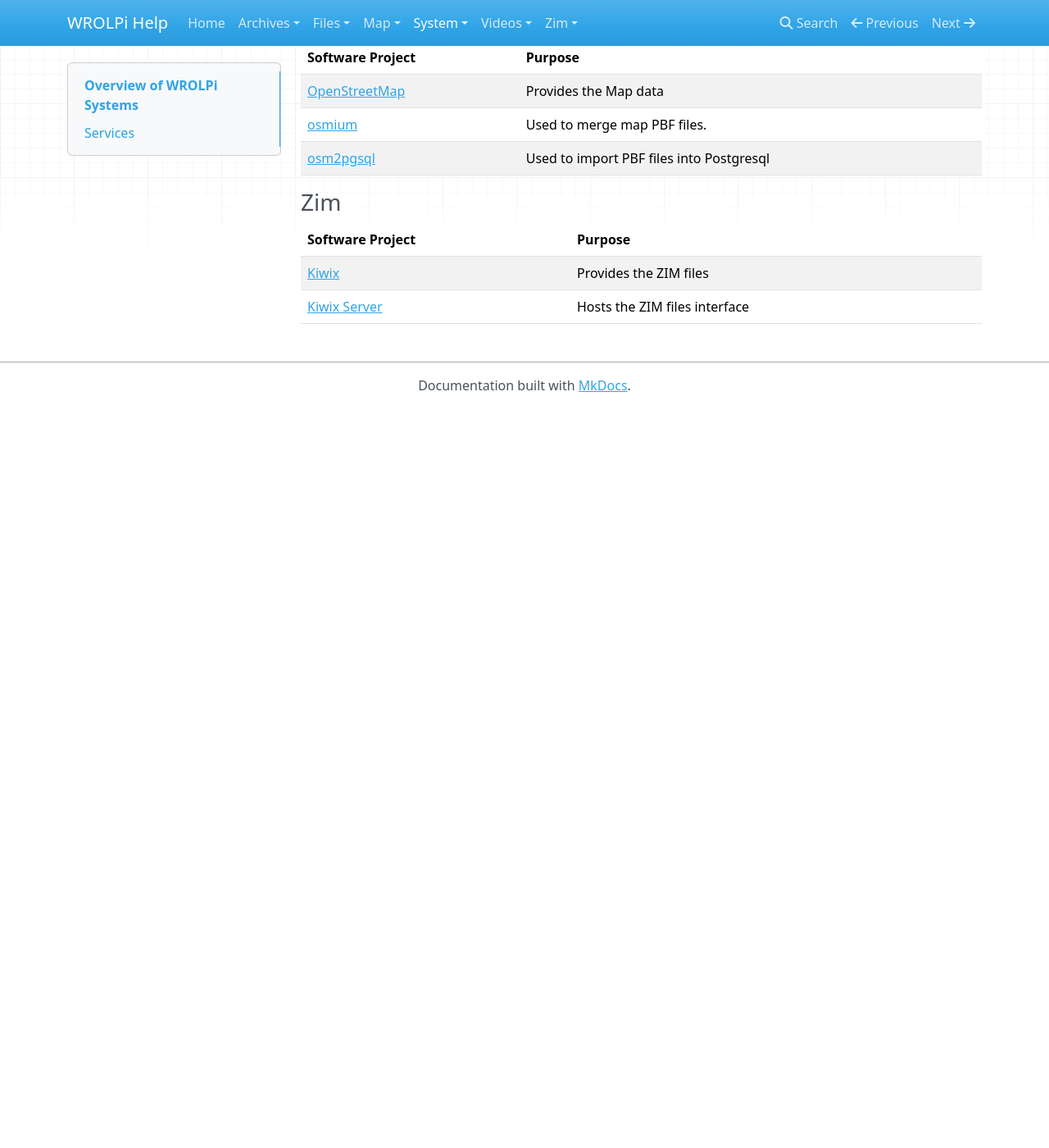
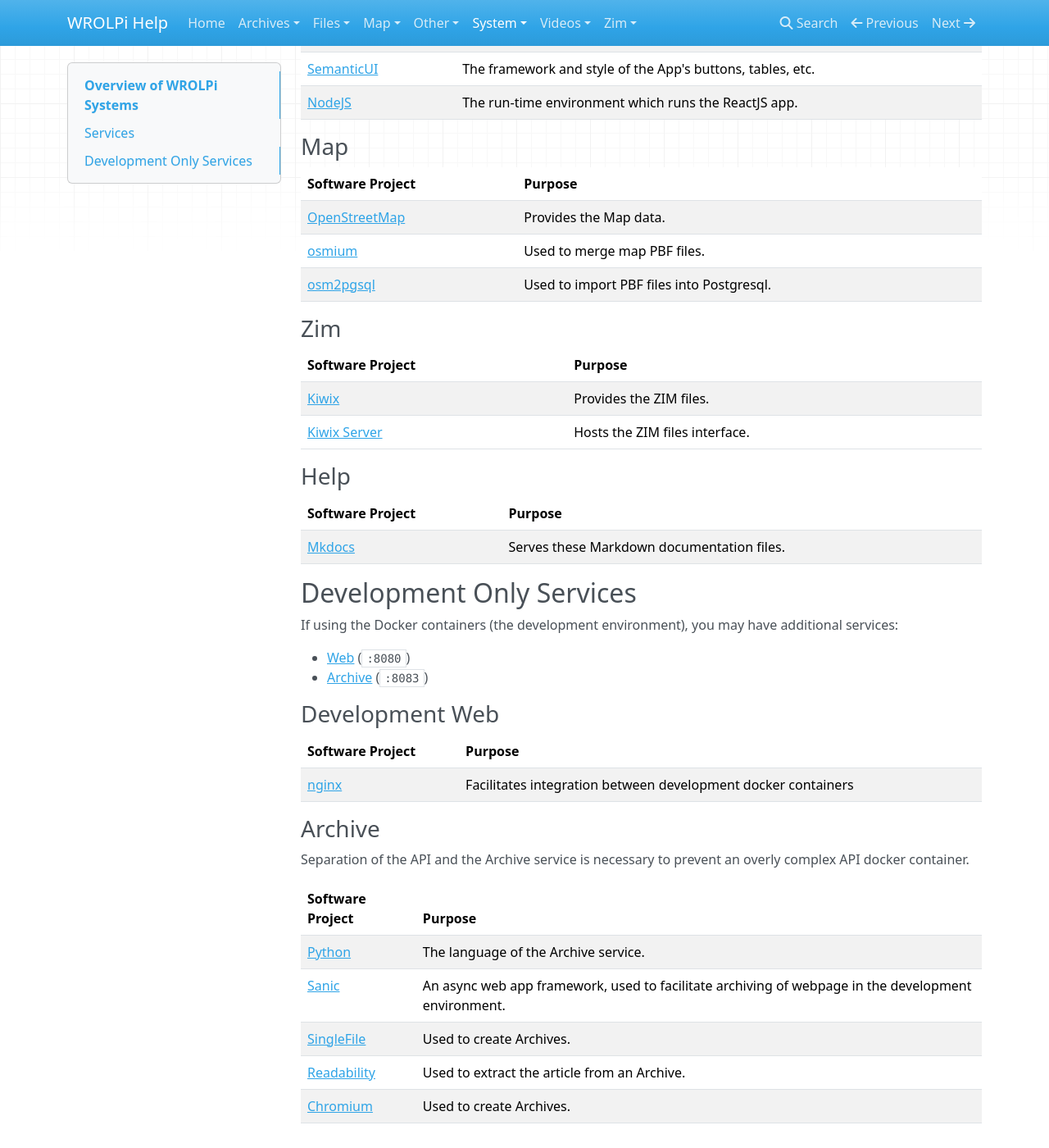
Before and after one commit to wrolpi/wrolpi-help, an MkDocs documentation site: the page built from docs/system/index.md, in a window 1280 px wide and 1400 px high, scrolled down 1161 px. Shown: the whole window at 82% size. Built offline with MkDocs 1.6.1, drawn with Linux system fonts in a browser that asks for light colours; nearby versions of some CDN libraries; before the commit the page ends 1659 px from its top, so only the background shows below that; some of the changed text lies outside the part shown.

Commit message:
Expanding documentation with more details for Maps, Zim, Primary-secondary-tertiary, and much more.

```diff
--- a/docs/system/index.md
+++ b/docs/system/index.md
@@ -1,13 +1,20 @@
 # Overview of WROLPi Systems
 
 * WROLPi is based off [Debian OS](https://debian.org) and [Raspberry Pi OS](https://www.raspberrypi.com/software/)
-* WROLPi has 4 user-facing services:
-    * [API](#api)
-    * [App](#app)
-    * [Map](#map)
-    * [Zim](#zim)
+* WROLPi has several user-facing services:
+    * [Web](#web) (`:80`)
+    * [API](#api) (`:8081`)
+    * [App](#app) (`:8082`)
+    * [Map](#map) (`:8084`)
+    * [Zim](#zim) (`:8085`)
+    * [Help](#help) (`:8086`)
 
 ## Services
+
+### Web
+
+The nginx service which facilitates communication between the other services (especially in the docker containers in
+the development environment.)
 
 ### API
 
@@ -39,15 +46,46 @@
 
 ### Map
 
-| Software Project                                | Purpose                                  |
-|-------------------------------------------------|------------------------------------------|
-| [OpenStreetMap](https://www.openstreetmap.org/) | Provides the Map data                    |
-| [osmium](https://osmcode.org/osmium-tool/)      | Used to merge map PBF files.             |
-| [osm2pgsql](https://osm2pgsql.org/)             | Used to import PBF files into Postgresql |
+| Software Project                                | Purpose                                   |
+|-------------------------------------------------|-------------------------------------------|
+| [OpenStreetMap](https://www.openstreetmap.org/) | Provides the Map data.                    |
+| [osmium](https://osmcode.org/osmium-tool/)      | Used to merge map PBF files.              |
+| [osm2pgsql](https://osm2pgsql.org/)             | Used to import PBF files into Postgresql. |
 
 ### Zim
 
-| Software Project                                      | Purpose                       |
-|-------------------------------------------------------|-------------------------------|
-| [Kiwix](https://kiwix.org)                            | Provides the ZIM files        |
-| [Kiwix Server](https://github.com/kiwix/kiwix-tools/) | Hosts the ZIM files interface |
+| Software Project                                      | Purpose                        |
+|-------------------------------------------------------|--------------------------------|
+| [Kiwix](https://kiwix.org)                            | Provides the ZIM files.        |
+| [Kiwix Server](https://github.com/kiwix/kiwix-tools/) | Hosts the ZIM files interface. |
+
+### Help
+
+| Software Project                  | Purpose                                    |
+|-----------------------------------|--------------------------------------------|
+| [Mkdocs](https://www.mkdocs.org/) | Serves these Markdown documentation files. |
+
+## Development Only Services
+
+If using the Docker containers (the development environment), you may have additional services:
+
+* [Web](#development-web) (`:8080`)
+* [Archive](#archive) (`:8083`)
+
+### Development Web
+
+| Software Project            | Purpose                                                       |
+|-----------------------------|---------------------------------------------------------------|
+| [nginx](https://nginx.org/) | Facilitates integration between development docker containers |
+
+### Archive
+
+Separation of the API and the Archive service is necessary to prevent an overly complex API docker container.
+
+| Software Project                                           | Purpose                                                                                             |
+|------------------------------------------------------------|-----------------------------------------------------------------------------------------------------|
+| [Python](https://python.org)                               | The language of the Archive service.                                                                |
+| [Sanic](https://sanic.dev)                                 | An async web app framework, used to facilitate archiving of webpage in the development environment. |
+| [SingleFile](https://github.com/gildas-lormeau/SingleFile) | Used to create Archives.                                                                            |
+| [Readability](https://github.com/mozilla/readability)      | Used to extract the article from an Archive.                                                        |
+| [Chromium](https://chromium.org)                           | Used to create Archives.                                                                            |
```
Also changed, not shown: docs/files/index.md (+1 -2 lines), docs/index.md (+1 -0 lines), docs/map/index.md (+28 -0 lines), docs/other/ebooks.md (added, +15 -0 lines), docs/other/pdfs.md (added, +13 -0 lines), docs/other/texts.md (added, +10 -0 lines), docs/other/zips.md (added, +11 -0 lines), docs/system/primary-secondary-tertiary.md (added, +12 -0 lines), docs/videos/index.md (+8 -0 lines), docs/zim/index.md (+31 -0 lines), docs/map/map-manage.png (added), docs/map/map-viewer.png (added), docs/map/pbf-file-downloader.png (added), docs/zim/zim-file-downloader.png (added), 2 more files.
